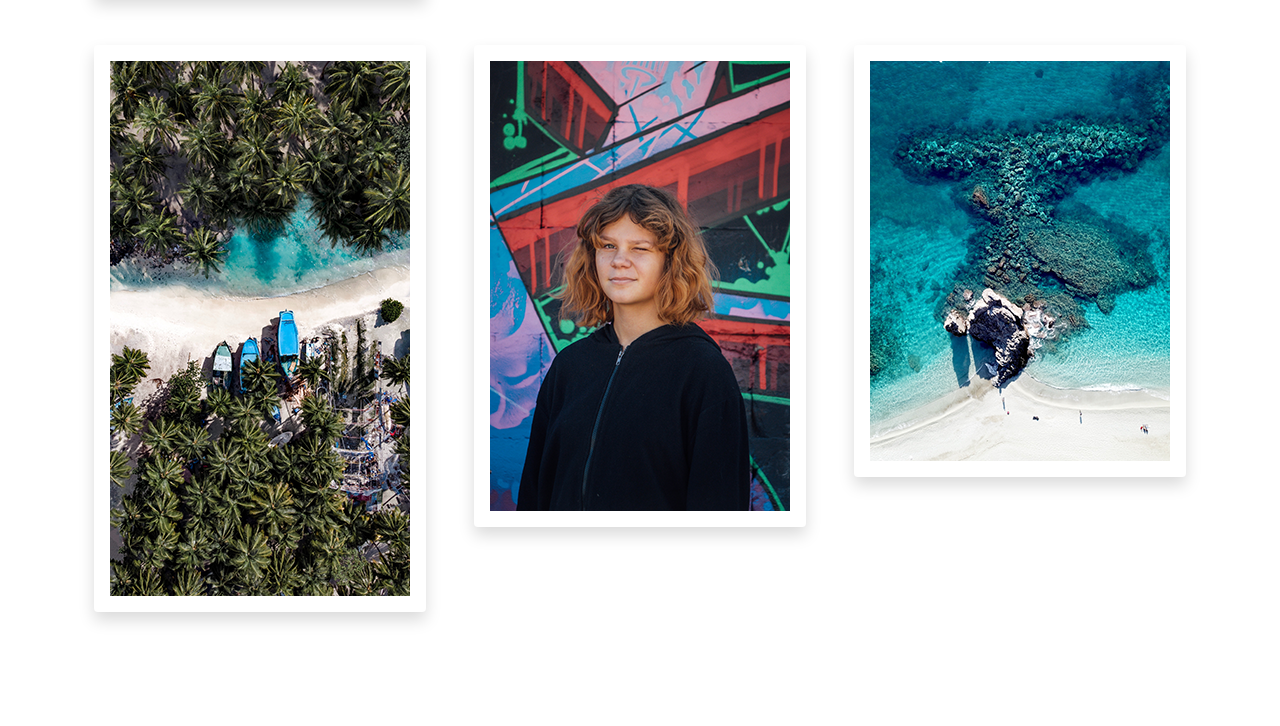
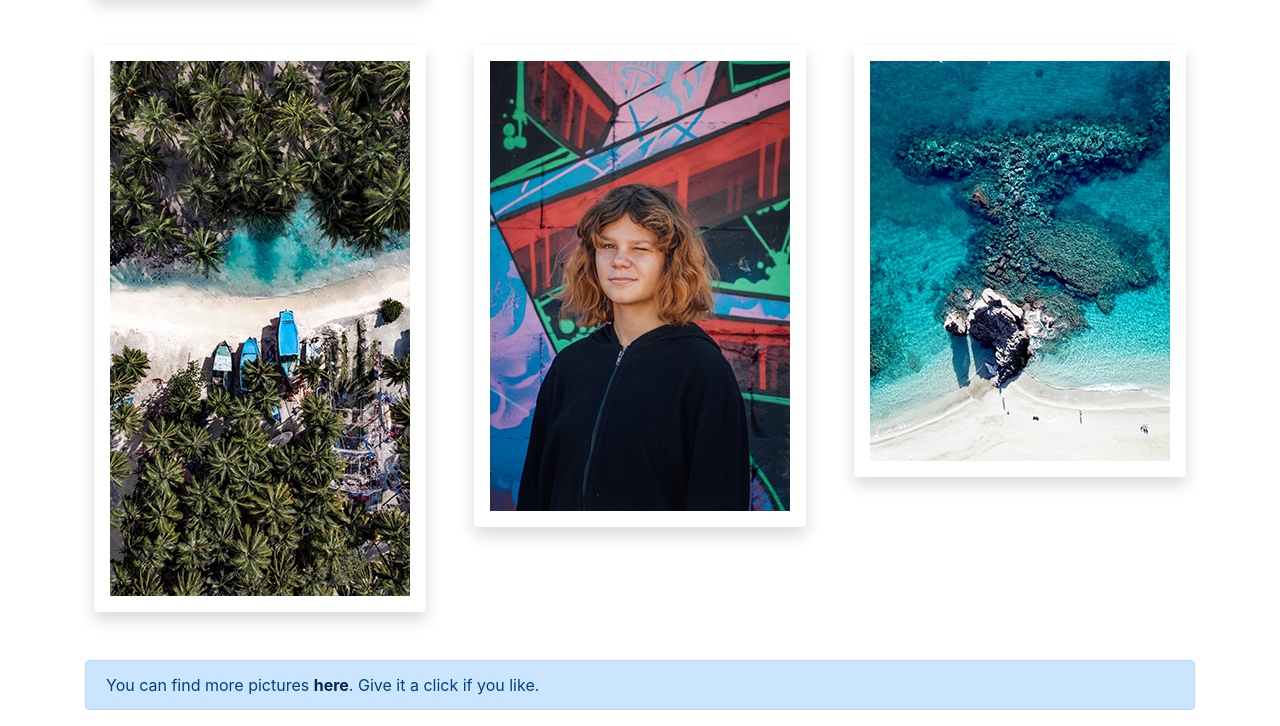
Before and after one commit to osvaldoconcep/m2-hw2-concepcion-osvaldo, a plain HTML site: page index.html in a window 1280 px wide. Shown: the part 984-1710 px from the top of the page. Before the commit the page ends 1644 px from the top, so only its background shows below. Drawn offline with nearby package versions, Linux system fonts and the light colour scheme.

Commit message:
Using the alert component added a link to more picture to the page

```diff
--- a/index.html
+++ b/index.html
@@ -43,6 +43,9 @@
             <img src="img/hw2-image9.png" class="shadow p-3 mb-5 bg-white rounded" title="Reef" alt="Reef">
         </div>
     </div>
+    <div class="alert alert-primary" role="alert">
+        You can find more pictures <a href="https://unsplash.com/s/photos/around-the-world" target="_blank" class="alert-link">here</a>. Give it a click if you like.
+    </div>
 </div>
 
 <!-- Optional JavaScript -->
```
